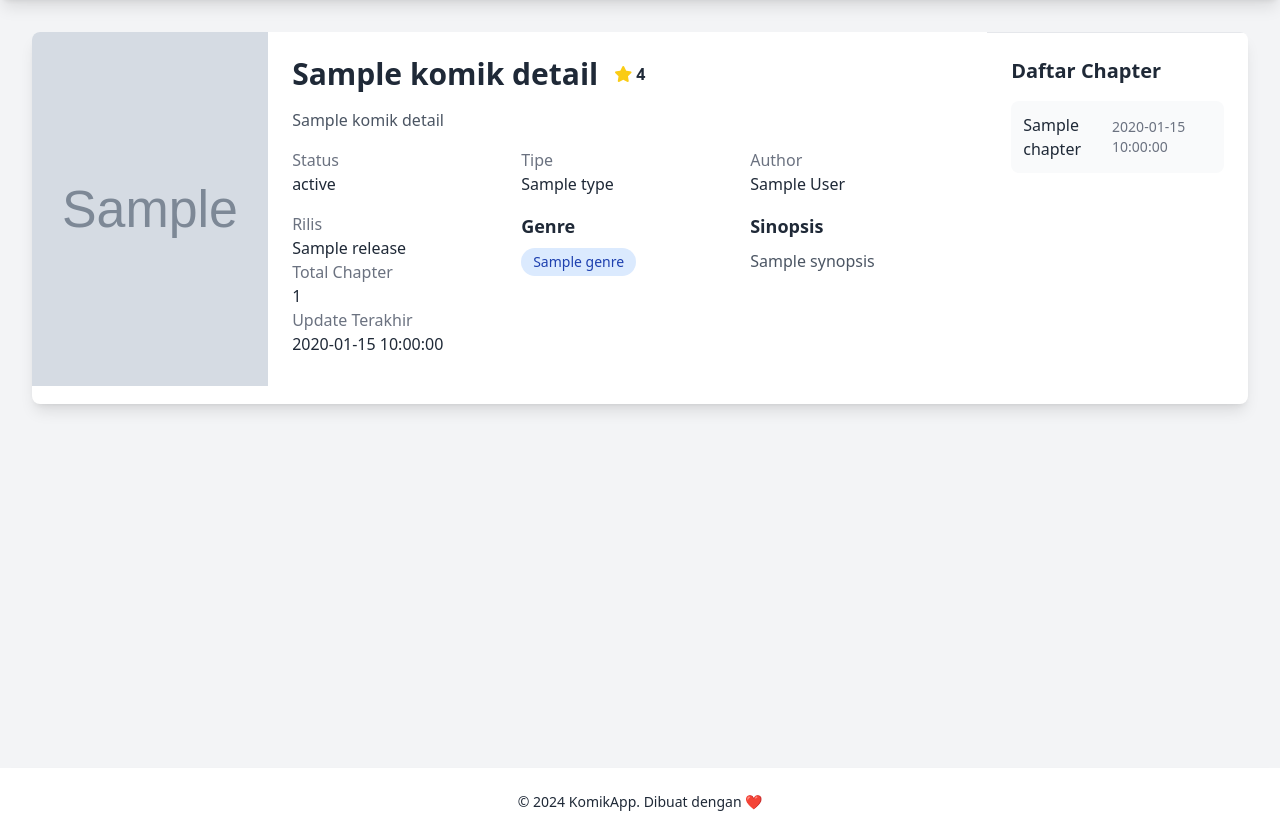
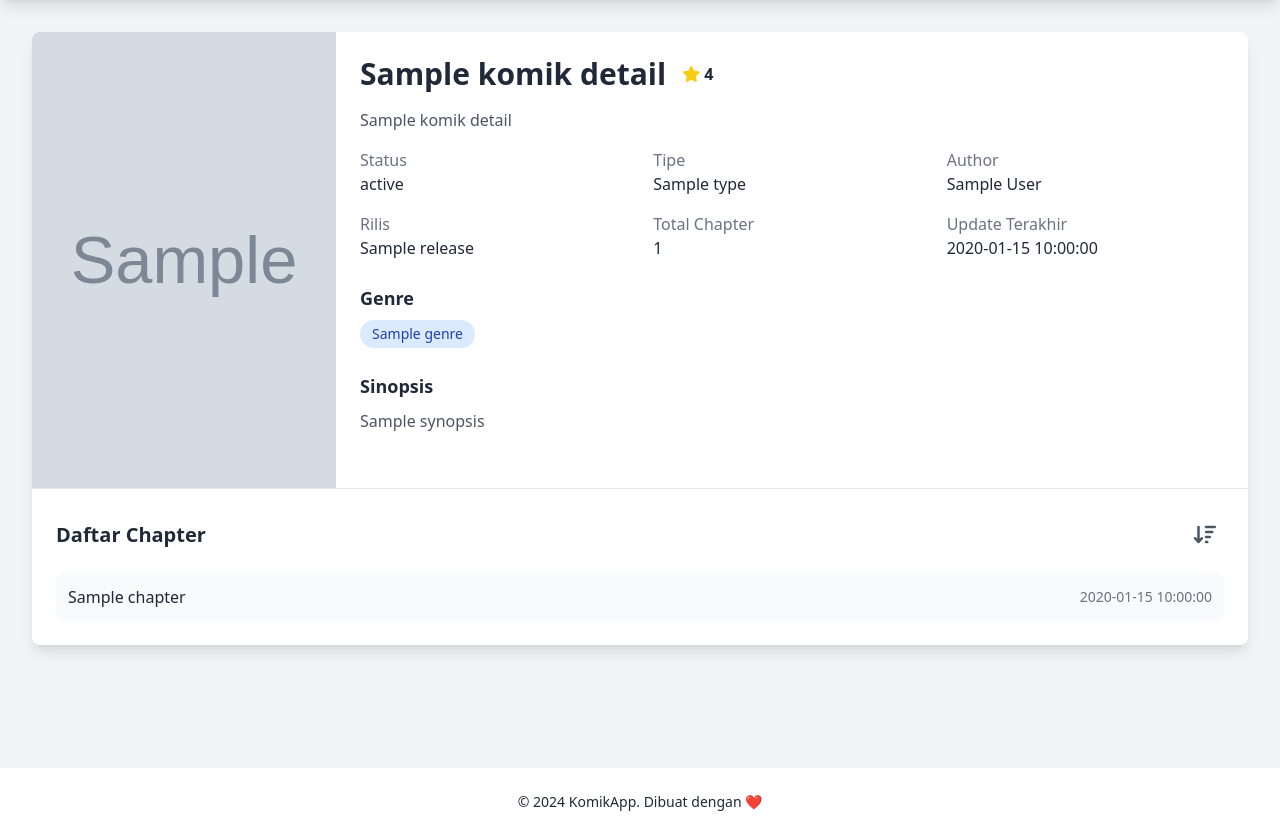
Before and after one commit to Tebe23/Komik-Scraping, a Flask app: template templates/detail.html in a window 1280 px wide. Shown: the part 64-900 px from the top of the page. Run offline with Flask 3, Linux system fonts and the light colour scheme; the template is opened without the code that fills it: most values are stand-ins (such as "Sample title", 1, 10 or a date in 2020); grey boxes marked "Sample" are stand-in pictures; some libraries are stand-ins or nearby versions.

Commit message:
fix bug halaman detail dan add fitur urutkan chapter

````diff
--- a/app.py
+++ b/app.py
@@ -11,6 +11,10 @@ app = Flask(__name__)
 
 # Konfigurasi cache
 cache = Cache(app, config={'CACHE_TYPE': 'SimpleCache', 'CACHE_DEFAULT_TIMEOUT': 300})
+
+# Versi data
+current_version = 1  # Anda bisa mengubah versi ini jika ada perubahan pada data
+
 
 # Fungsi untuk format timestamp
 def format_time_ago(timestamp):
@@ -42,6 +46,7 @@ def format_time_ago(timestamp):
 @cache.memoize(timeout=300)
 def scrape_komik(url):
     response = requests.get(url)
+    response.encoding = 'utf-8'
     soup = BeautifulSoup(response.text, 'html.parser')
 
     komik_data = []
@@ -90,6 +95,7 @@ def scrape_komik(url):
 def scrape_detail_komik(url):
     try:
         response = requests.get(url)
+        response.encoding = 'utf-8'
         soup = BeautifulSoup(response.text, 'html.parser')
 
         # Data dasar
@@ -110,7 +116,7 @@ def scrape_detail_komik(url):
         genres = [genre.text for genre in soup.select('.komik_info-content-genre .genre-item')]
 
         # Informasi detail
-        info_elements = soup.select('.komik_info-content-info')
+        info_elements = soup.select('.komik_info-content-meta span')
         release = ''
         author = ''
         status = ''
@@ -149,7 +155,7 @@ def scrape_detail_komik(url):
                     relative_chapter_link = '/' + relative_chapter_link
 
                 time_elem = chapter.select_one('.chapter-link-time')
-                update_time = time_elem['datetime'] if time_elem and 'datetime' in time_elem.attrs else ''
+                update_time = time_elem.text.strip() if time_elem else ''
 
                 chapters.append({
                     'title': chapter_link_elem.text.strip(),
@@ -184,6 +190,7 @@ def scrape_detail_komik(url):
 def scrape_chapter(url):
     try:
         response = requests.get(url)
+        response.encoding = 'utf-8'
         soup = BeautifulSoup(response.content, 'html.parser')
 
         # Ambil judul chapter
--- a/templates/detail.html
+++ b/templates/detail.html
@@ -43,7 +43,7 @@
                     </div>
                     <div>
                         <span class="text-gray-500 dark:text-gray-400">Rilis</span>
-                        <p class="font-medium">{{ komik_detail.release }}</p
+                        <p class="font-medium">{{ komik_detail.release }}</p>
                     </div>
                     <div>
                         <span class="text-gray-500 dark:text-gray-400">Total Chapter</span>
@@ -77,8 +77,17 @@
 
         <!-- Chapter List -->
         <div class="border-t border-gray-200 dark:border-gray-700 p-6">
-            <h3 class="text-xl font-bold mb-4">Daftar Chapter</h3>
-            <div class="grid gap-2 max-h-96 overflow-y-auto">
+            <!-- Chapter Header with Sort Button -->
+            <div class="flex justify-between items-center mb-4">
+                <h3 class="text-xl font-bold">Daftar Chapter</h3>
+                <button id="sortButton" class="p-2 text-gray-600 dark:text-gray-300 hover:bg-gray-100 dark:hover:bg-gray-700 rounded-full transition-all duration-200">
+                    <i id="sortIcon" class="fas fa-sort-amount-down text-xl"></i>
+                </button>
+            </div>
+
+            <!-- Chapter List Container -->
+            <div id="chapterList" class="grid gap- ```html
+2 max-h-96 overflow-y-auto">
                 {% for chapter in komik_detail.chapters %}
                 <a href="{{ url_for('chapter', url=chapter.link) }}"
                    class="flex items-center justify-between p-3 bg-gray-50 dark:bg-gray-700 rounded-lg hover:bg-gray-100 dark:hover:bg-gray-600 transition-colors">
@@ -90,4 +99,52 @@
         </div>
     </div>
 </div>
+
+<!-- Sorting JavaScript -->
+<script>
+document.addEventListener('DOMContentLoaded', function() {
+    const chapterList = document.getElementById('chapterList');
+    const sortButton = document.getElementById('sortButton');
+    const sortIcon = document.getElementById('sortIcon');
+    let isDescending = true; // Default sort: descending (newest first)
+
+    function sortChapters() {
+        const chapters = Array.from(chapterList.children);
+
+        chapters.sort((a, b) => {
+            const titleA = a.querySelector('span').textContent;
+            const titleB = b.querySelector('span').textContent;
+
+            const numA = parseFloat(titleA.replace(/[^0-9.]/g, ''));
+            const numB = parseFloat(titleB.replace(/[^0-9.]/g, ''));
+
+            return isDescending ? numB - numA : numA - numB;
+        });
+
+        // Clear and repopulate the chapter list
+        while (chapterList.firstChild) {
+            chapterList.removeChild(chapterList.firstChild);
+        }
+
+        chapters.forEach(chapter => {
+            chapterList.appendChild(chapter);
+        });
+
+        // Update icon and rotate animation
+        sortIcon.className = isDescending ? 'fas fa-sort-amount-down text-xl' : 'fas fa-sort-amount-up text-xl';
+    }
+
+    sortButton.addEventListener('click', () => {
+        isDescending = !isDescending;
+        sortButton.classList.add('rotate-180');
+        setTimeout(() => {
+            sortButton.classList.remove('rotate-180');
+        }, 200);
+        sortChapters();
+    });
+
+    // Initial sort
+    sortChapters();
+});
+</script>
 {% endblock %}
````
